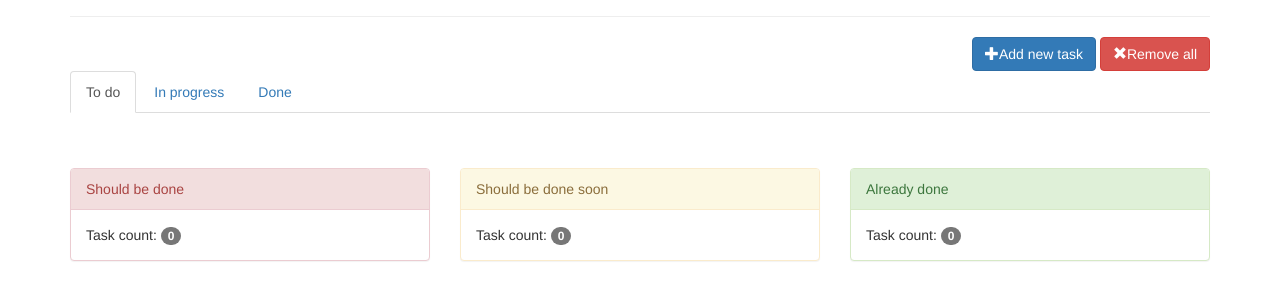
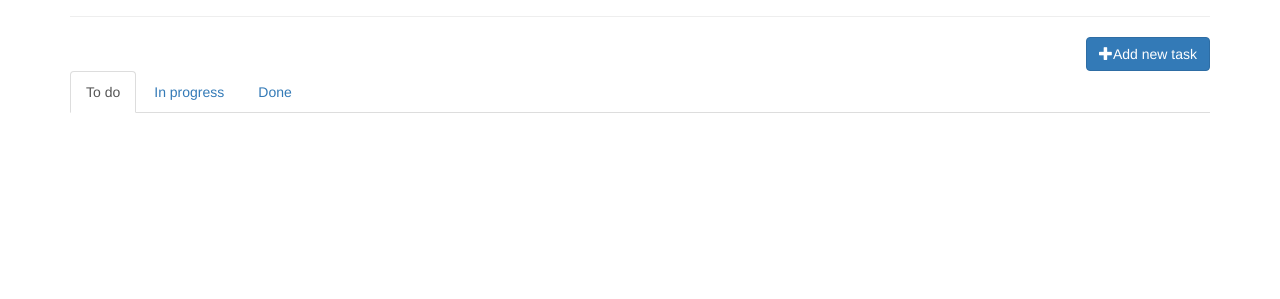
Before and after one commit to lyno4ka/13.03.2020_Todo_list, a website: page index.html in a window 1280 px wide. Shown: the part 83-382 px from the top of the page. Drawn offline with nearby package versions, Linux system fonts and the light colour scheme.

Commit message:
add delete fixed

```diff
--- a/css/style.css
+++ b/css/style.css
@@ -1,7 +1,3 @@
 .tab-content {
     padding-top: 15px;
 }
-
-.margin {
-    margin-top: 20px;
-}
--- a/index.html
+++ b/index.html
@@ -17,7 +17,6 @@
 
             <div class="text-right">
                 <button type="button" class="btn btn-primary" data-toggle="modal" data-target="#modalAddTask"><i class="glyphicon glyphicon-plus"></i>Add new task</button>
-                <button type="button" class="btn btn-danger" id="removeAllTask"><i class="glyphicon glyphicon-remove"></i>Remove all</button>
             </div>
 
             <ul class="nav nav-tabs" role="tablist">
@@ -41,35 +40,6 @@
                 </div>
             </div>
 
-        </div>
-
-        <div class="container margin">
-            <div class="row">
-                <div class="col-md-4">
-                    <div class="panel panel-danger">
-                        <div class="panel-heading">Should be done</div>
-                        <div class="panel-body">Task count:
-                            <span class="badge" data-count-status="1">0</span>
-                        </div>
-                    </div>
-                </div>
-                <div class="col-md-4">
-                    <div class="panel panel-warning">
-                        <div class="panel-heading">Should be done soon</div>
-                        <div class="panel-body">Task count:
-                            <span class="badge" data-count-status="2">0</span>
-                        </div>
-                    </div>
-                </div>
-                <div class="col-md-4">
-                    <div class="panel panel-success">
-                        <div class="panel-heading">Already done</div>
-                        <div class="panel-body">Task count:
-                            <span class="badge" data-count-status="3">0</span>
-                        </div>
-                    </div>
-                </div>
-            </div>
         </div>
 
         <!-- Modal -->
```
